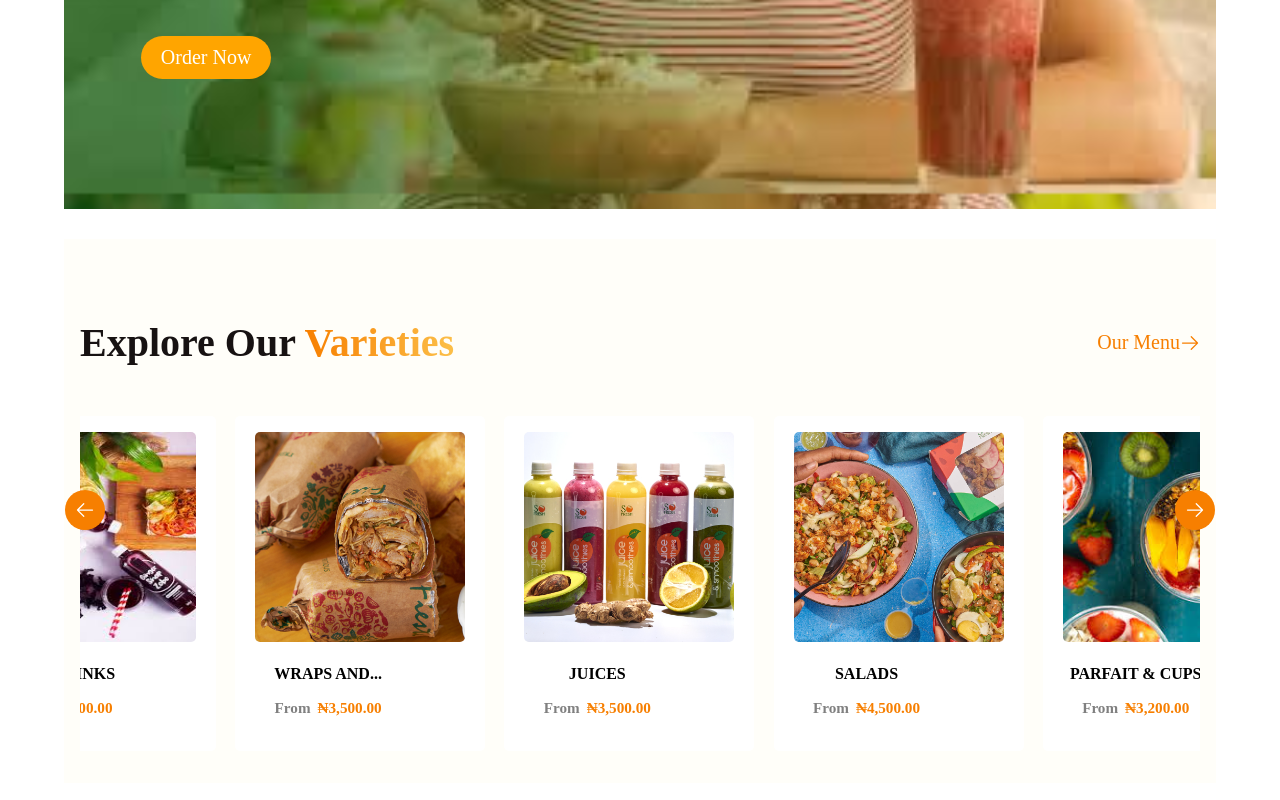
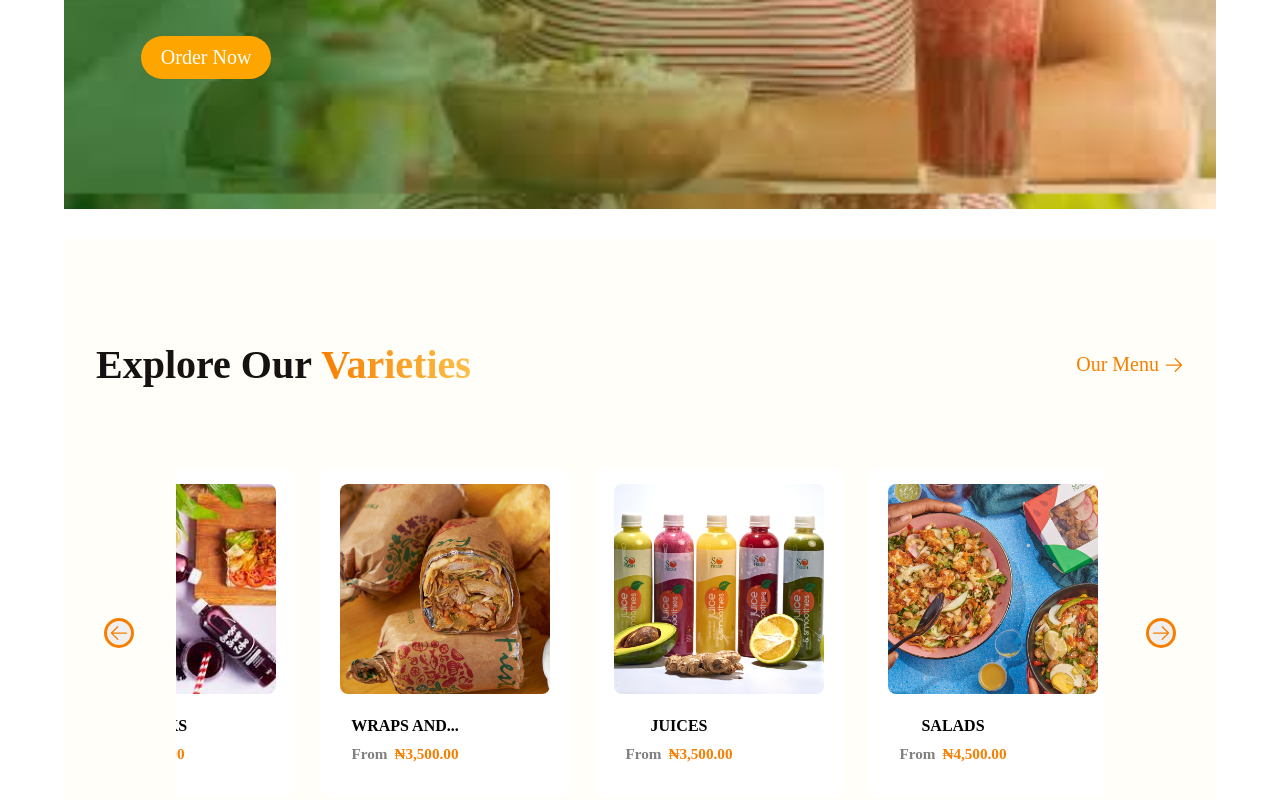
Before and after one commit to Assumpta-Chinonso1/soofresh, a React (Vite) app: page / in a window 1280 px wide. Shown: the part 386-1186 px from the top of the page. Built offline with nearby package versions, Linux system fonts and the light colour scheme.

Commit message:
Made the arrows to align with the text in the Expl ore Menu

```diff
--- a/src/Components/ExploreMenu/Explore.css
+++ b/src/Components/ExploreMenu/Explore.css
@@ -1,8 +1,8 @@
 .exploremenu {
   display: flex;
   flex-direction: column;
-  gap: 10px;
-  padding: 1rem;
+  gap: 2rem;
+  padding: 1rem 2rem;
   background-color: #fffef9;
   font-family: 'Poppins', sans-serif;
 }
@@ -15,8 +15,8 @@
 
 .exploremenu h1 {
   font-size: 40px;
-  font-weight: bolder;
-  color: rgb(23, 18, 18);
+  font-weight: 800;
+  color: #171212;
 }
 
 .menu-gradient {
@@ -24,7 +24,6 @@
   -webkit-background-clip: text;
   -webkit-text-fill-color: transparent;
   font-weight: bold;
-
 }
 
 .menu-label {
@@ -34,56 +33,80 @@
   color: #f77f00;
   font-weight: 500;
   cursor: pointer;
+  transition: 0.3s;
 }
 
 .menu-label:hover {
   color: green;
-  transition: 0.3s;
 }
 
 .menu-arrow {
   width: 20px;
   height: 20px;
+  margin-left: 5px;
 }
 
+
 .explore-menu-lists {
+  position: relative;
+  width: 100%;
+  overflow: hidden;
+  padding: 2rem 5rem;
+  box-sizing: border-box;
+}
+
+.explore-menu-item {
   display: flex;
-  align-items: center;
-  position: relative;
-  margin-top: 1.5rem;
+  gap: 1.5rem;
+  overflow-x: auto;
+  scroll-behavior: smooth;
+  padding: 1rem 0;
+  scrollbar-width: none;
+}
+
+.explore-menu-item::-webkit-scrollbar {
+  display: none;
 }
 
 .scroll-arrow-left,
 .scroll-arrow-right {
   position: absolute;
-  top: 30%;
+  top: 50%;
   transform: translateY(-50%);
-  z-index: 10;
-  background-color: #f77f00;
-  border: none;
-  border-radius: 50%;
-  width: 40px;
-  height: 40px;
-  color: white;
+  z-index: 100;
+  border: 3px solid #f77f00;
+  border-radius: 30px;
+  width: 30px;
+  height: 30px;
+  color: #f77f00;
   cursor: pointer;
   display: flex;
   align-items: center;
   justify-content: center;
 
 }
-.scroll-arrow-left:hover,
-.scroll-arrow-right:hover {
-  background-color: #e79e0d;
-  transition: 0.3s;
-}
 
 .scroll-arrow-left {
-  left: -15px;
+  left: 0.5rem;
+
+}
+.scroll-arrow-left:hover {
+  background-color: #f77f00;
+  color: #fff;
+  transition: 1s;
 }
 
 .scroll-arrow-right {
-  right: -15px;
+  right: 0.5rem;
+
 }
+
+.scroll-arrow-right:hover {
+  background-color: #f77f00;
+  color: #fff;
+  transition: 1s;
+}
+
 
 .arrow-left,
 .arrow-right {
@@ -91,37 +114,27 @@
   height: 20px;
 }
 
-.explore-menu-item {
-  display: flex;
-  gap: 1.2rem;
-  overflow-x: auto;
-  scroll-behavior: smooth;
-  padding: 1rem 2.5rem;
-  scrollbar-width: none; /* Firefox */
-}
-
-.explore-menu-item::-webkit-scrollbar {
-  display: none; /* Chrome/Safari */
-}
 
 .explore-menu-list {
   min-width: 250px;
   background: white;
-  border-radius: 5px;
+  border-radius: 10px;
   padding: 1rem;
   text-align: center;
-  transition: 0.3s;
+  transition: transform 0.2s;
 }
 
 .explore-menu-list:hover {
-  transform: translateY(-1px);
+  transform: scale(1.1ms);
+
 }
 
 .explore-menu-list img {
   width: 210px;
   height: 210px;
-  border-radius: 5px;
-  transition: transform 0.2s;
+  border-radius: 8px;
+  transition: transform 1s;
+  object-fit: cover;
 }
 
 .explore-menu-list img:hover {
@@ -129,22 +142,22 @@
 }
 
 .explore-menu-list p {
-  font-weight: bold;
+  font-weight: 600;
   margin-top: 1.2rem;
-  color: black;
+  padding-right: 5rem;
+  color: #000;
   font-size: 1rem;
-  padding-right: 4rem;
 }
 
 .explore-menu-list h2 {
-  margin-top: 1rem;
+  margin-top: 0.6rem;
+  padding-right: 5rem;
   font-size: 0.95rem;
   color: gray;
-  padding-right: 4rem;
 }
 
 .explore-menu-list .menu {
   color: #f77f00;
+  font-weight: 600;
   margin-left: 0.2rem;
-  font-weight: 600;
 }
```
